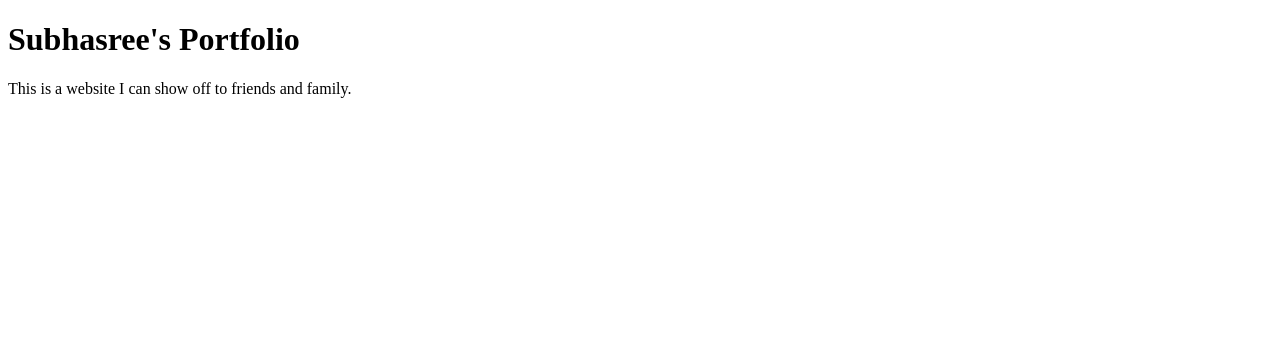
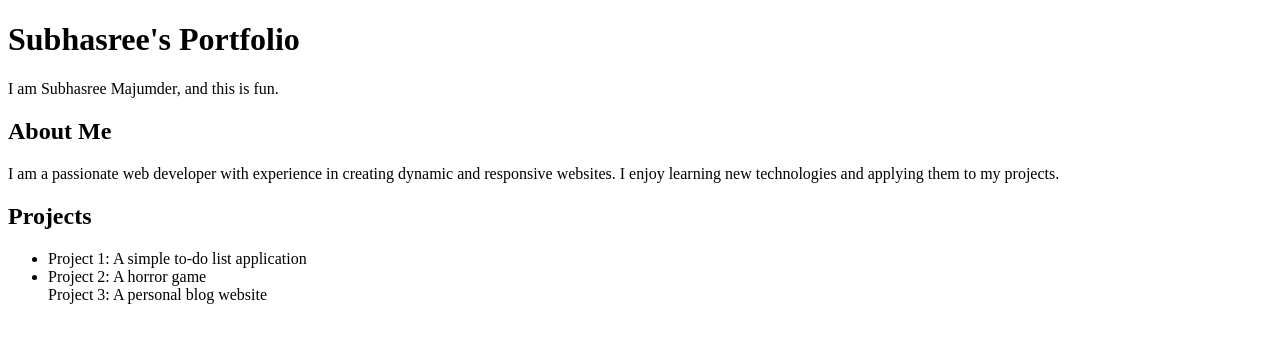
Before and after one commit to s5zy77/my-portfolio, a plain HTML site: page index.html in a window 1280 px wide. Drawn offline with Linux system fonts and the light colour scheme.

Commit message:
more about me

```diff
--- a/index.html
+++ b/index.html
@@ -5,6 +5,14 @@
 	</head>
 	<body>
 		<h1>Subhasree's Portfolio</h1>
-		<p>This is a website I can show off to friends and family.</p>
+		<p>I am Subhasree Majumder, and this is fun.</p>
+        <h2>About Me</h2>
+        <p>I am a passionate web developer with experience in creating dynamic and responsive websites. I enjoy learning new technologies and applying them to my projects.</p>
+        <h2>Projects</h2>
+        <ul>
+            <li>Project 1: A simple to-do list application</li>
+            <li>Project 2: A horror game</li>
+            </li>Project 3: A personal blog website</li>
+        </ul>
 	</body>
 </html>
```
